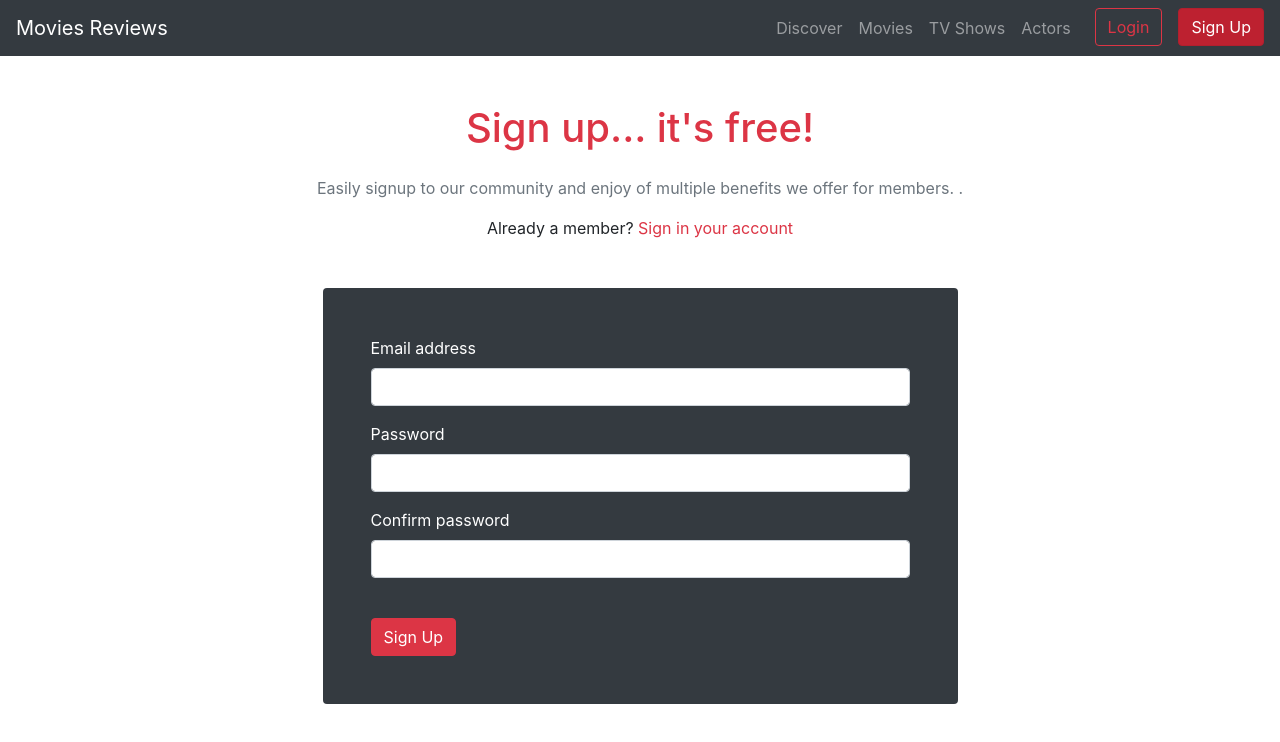
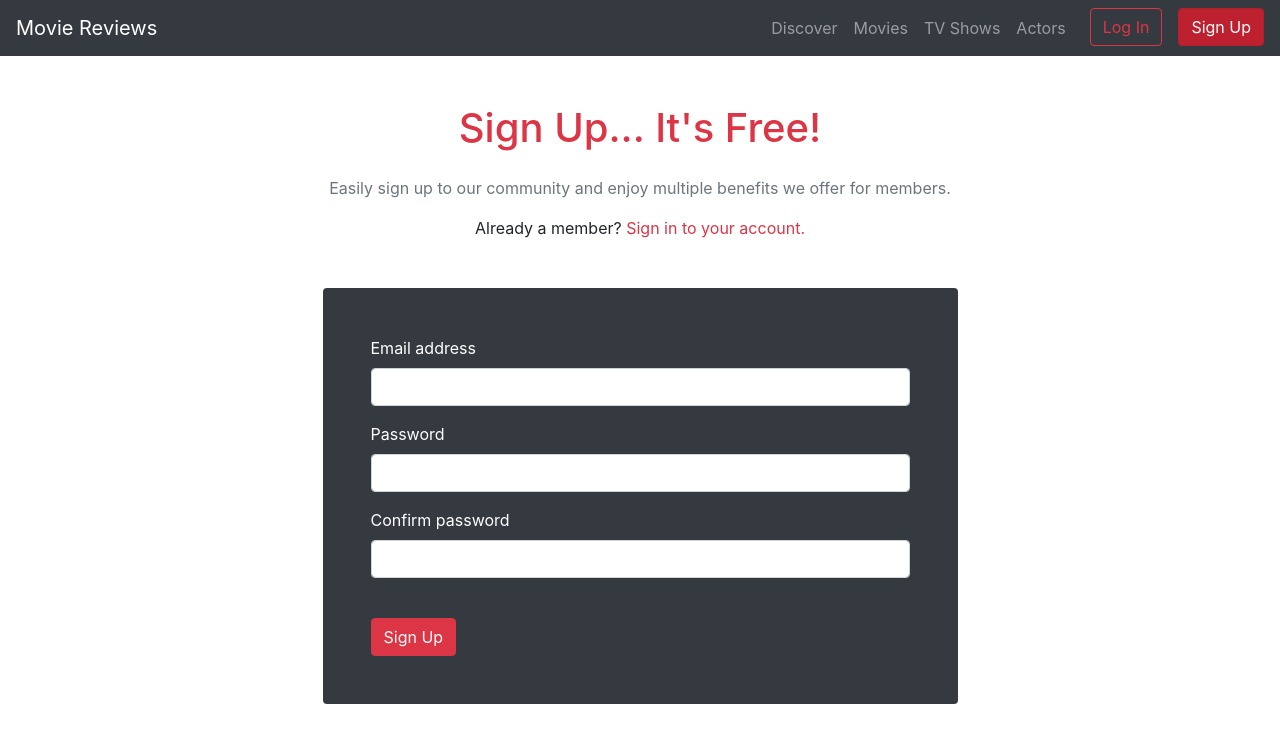
Before and after one commit to 8-20-b/final-project, a React (Create React App) app in the folder client/: page /register in a window 1280 px wide. Shown: the top 742 px of the page. Built offline with nearby package versions, Linux system fonts and the light colour scheme.

Commit message:
Fixed typos

```diff
--- a/client/src/App.js
+++ b/client/src/App.js
@@ -6,7 +6,7 @@ import { Home, Login, Register } from "./containers/";
 const App = () => (
   <Router>
     <React.Fragment>
-      <Header brand="Movies Reviews" />
+      <Header brand="Movie Reviews" />
       <Route exact path="/" component={Home} />
       <Route exact path="/login" component={Login} />
       <Route exact path="/register" component={Register} />
--- a/client/src/components/Header/index.js
+++ b/client/src/components/Header/index.js
@@ -49,7 +49,7 @@ const Header = ({ brand }) => (
           <React.Fragment>
             <li className="nav-item">
               <NavLink to="/login" className="btn btn-outline-danger ml-3">
-                Login
+                Log In
               </NavLink>
             </li>
             <li className="nav-item">
--- a/client/src/containers/Login.js
+++ b/client/src/containers/Login.js
@@ -54,7 +54,7 @@ export default class Login extends Component {
     return (
       <div className="mt-5">
         <div className="text-center mb-5">
-          <h1 className="mb-4 text-danger">Sign in to your account</h1>
+          <h1 className="mb-4 text-danger">Sign In To Your Account</h1>
           <p className="text-muted">
             Thank you for using our service. Please enter your credentials.
           </p>
--- a/client/src/containers/Register.js
+++ b/client/src/containers/Register.js
@@ -44,7 +44,7 @@ export default class Register extends Component {
     if (!data.email) errors.email = "Enter your email address.";
     if (!data.password) errors.password = "Enter your password.";
     if (data.password !== data.password2)
-      errors.password = "Your passwords doesn't match.";
+      errors.password = "Your passwords don't match.";
 
     return errors;
   };
@@ -59,15 +59,15 @@ export default class Register extends Component {
     return (
       <div className="mt-5">
         <div className="text-center mb-5">
-          <h1 className="mb-4 text-danger">Sign up... it's free!</h1>
+          <h1 className="mb-4 text-danger">Sign Up... It's Free!</h1>
           <p className="text-muted">
-            Easily signup to our community and enjoy of multiple benefits we
-            offer for members. .
+            Easily sign up to our community and enjoy multiple benefits we offer
+            for members.
           </p>
           <p>
             Already a member?{" "}
             <Link to="/login" className="text-danger">
-              Sign in your account
+              Sign in to your account.
             </Link>
           </p>
         </div>
```
